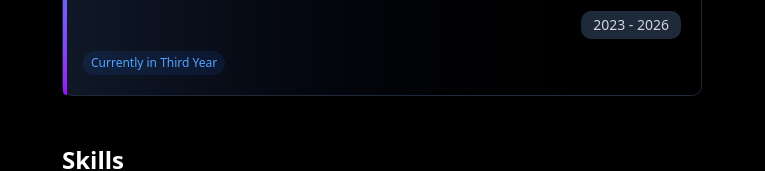
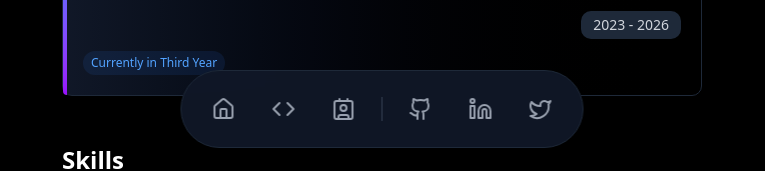
Before and after one commit to SohailShaikh7860/Portofolio, a Next.js app: page / in a window 1280 px wide. Shown: the part 636-807 px from the top of the page, without its empty margins (258-1023 px from the left). Built offline with nearby package versions, Linux system fonts and the light colour scheme.

Commit message:
added floating group buttons

```diff
--- a/app/layout.tsx
+++ b/app/layout.tsx
@@ -2,8 +2,8 @@ import type { Metadata } from "next";
 import "./globals.css";
 
 export const metadata: Metadata = {
-  title: "Create Next App",
-  description: "Generated by create next app",
+  title: "Sohail Shaikh - Full Stack Developer",
+  description: "Portfolio of Sohail Shaikh, a passionate Full Stack Developer specializing in modern web applications",
 };
 
 export default function RootLayout({
--- a/app/page.tsx
+++ b/app/page.tsx
@@ -1,7 +1,10 @@
 import HeroSection from "../components/layouts/HeroSection";
+import FloatingToolbar from "../components/layouts/FloatingToolbar";
+
 export default function Home() {
   return (
       <main className="min-h-screen bg-black pb-20">
+           <FloatingToolbar />
            <HeroSection />
       </main>
   );
--- a/components/layouts/Contact.tsx
+++ b/components/layouts/Contact.tsx
@@ -43,7 +43,7 @@ const Contact = () => {
 
   return (
     <div className="mt-16 text-center sm:mt-16 max-w-2xl mx-auto px-4">
-      <div className="inline-block rounded-lg bg-foreground px-3 py-1 text-sm sm:text-lg text-background bg-white text-black font-bold">
+      <div className="inline-block rounded-lg bg-foreground px-3 py-1 text-sm sm:text-lg text-background bg-white text-black font-bold " id="contact">
         Contact
       </div>
       <h2 className="font-bold text-white text-3xl tracking-tighter sm:text-5xl text-center mt-2">
--- /dev/null
+++ b/components/layouts/FloatingToolbar.tsx
@@ -0,0 +1,102 @@
+"use client";
+import { Home, Code,Contact, Github, Linkedin, Twitter } from "lucide-react";
+
+const FloatingToolbar = () => {
+  const scrollToSection = (id: string) => {
+    const element = document.getElementById(id);
+    element?.scrollIntoView({ behavior: "smooth" });
+  };
+
+  return (
+    <div className="fixed bottom-4 left-1/2 -translate-x-1/2 z-50">
+      <div className="flex items-center gap-1 md:gap-2 bg-gray-900/95 backdrop-blur-sm border border-gray-800 rounded-full px-3 py-2 md:px-4 md:py-3 shadow-xl">
+        <div className="relative group">
+          <button
+            onClick={() => scrollToSection("home")}
+            aria-label="Home"
+            className="p-2.5 md:p-3.5 rounded-full text-gray-400 hover:text-white hover:bg-gray-800 hover:scale-110 transition-all duration-200 focus:outline-none focus:ring-2 focus:ring-blue-500 focus:ring-offset-2 focus:ring-offset-gray-900"
+          >
+            <Home className="w-5 h-5 md:w-6 md:h-6" />
+          </button>
+          <span className="absolute bottom-full left-1/2 -translate-x-1/2 mb-2 px-2 py-1 bg-gray-800 text-white text-xs rounded whitespace-nowrap invisible opacity-0 group-hover:visible group-hover:opacity-100 group-hover:-translate-y-1 transition-all duration-200 pointer-events-none">
+            Home
+          </span>
+        </div>
+
+        <div className="relative group">
+          <button
+            onClick={() => scrollToSection("projects")}
+            aria-label="Projects"
+            className="p-2.5 md:p-3.5 rounded-full text-gray-400 hover:text-white hover:bg-gray-800 hover:scale-110 transition-all duration-200 focus:outline-none focus:ring-2 focus:ring-blue-500 focus:ring-offset-2 focus:ring-offset-gray-900"
+          >
+            <Code className="w-5 h-5 md:w-6 md:h-6" />
+          </button>
+          <span className="absolute bottom-full left-1/2 -translate-x-1/2 mb-2 px-2 py-1 bg-gray-800 text-white text-xs rounded whitespace-nowrap invisible opacity-0 group-hover:visible group-hover:opacity-100 group-hover:-translate-y-1 transition-all duration-200 pointer-events-none">
+            Projects
+          </span>
+        </div>
+        <div className="relative group">
+          <button
+            onClick={() => scrollToSection("contact")}
+            aria-label="Projects"
+            className="p-2.5 md:p-3.5 rounded-full text-gray-400 hover:text-white hover:bg-gray-800 hover:scale-110 transition-all duration-200 focus:outline-none focus:ring-2 focus:ring-blue-500 focus:ring-offset-2 focus:ring-offset-gray-900"
+          >
+            <Contact className="w-5 h-5 md:w-6 md:h-6" />
+          </button>
+          <span className="absolute bottom-full left-1/2 -translate-x-1/2 mb-2 px-2 py-1 bg-gray-800 text-white text-xs rounded whitespace-nowrap invisible opacity-0 group-hover:visible group-hover:opacity-100 group-hover:-translate-y-1 transition-all duration-200 pointer-events-none">
+            Contact
+          </span>
+        </div>
+
+        <div className="w-px h-6 bg-gray-700 mx-1" />
+
+        <div className="relative group">
+          <a
+            href="https://github.com/sohailshaikh7860"
+            target="_blank"
+            rel="noopener noreferrer"
+            aria-label="GitHub"
+            className="block p-2.5 md:p-3.5 rounded-full text-gray-400 hover:text-white hover:bg-gray-800 hover:scale-110 transition-all duration-200 focus:outline-none focus:ring-2 focus:ring-blue-500 focus:ring-offset-2 focus:ring-offset-gray-900"
+          >
+            <Github className="w-5 h-5 md:w-6 md:h-6" />
+          </a>
+          <span className="absolute bottom-full left-1/2 -translate-x-1/2 mb-2 px-2 py-1 bg-gray-800 text-white text-xs rounded whitespace-nowrap invisible opacity-0 group-hover:visible group-hover:opacity-100 group-hover:-translate-y-1 transition-all duration-200 pointer-events-none">
+            GitHub
+          </span>
+        </div>
+
+        <div className="relative group">
+          <a
+            href="https://linkedin.com/in/sohailshaikh786"
+            target="_blank"
+            rel="noopener noreferrer"
+            aria-label="LinkedIn"
+            className="block p-2.5 md:p-3.5 rounded-full text-gray-400 hover:text-white hover:bg-gray-800 hover:scale-110 transition-all duration-200 focus:outline-none focus:ring-2 focus:ring-blue-500 focus:ring-offset-2 focus:ring-offset-gray-900"
+          >
+            <Linkedin className="w-5 h-5 md:w-6 md:h-6" />
+          </a>
+          <span className="absolute bottom-full left-1/2 -translate-x-1/2 mb-2 px-2 py-1 bg-gray-800 text-white text-xs rounded whitespace-nowrap invisible opacity-0 group-hover:visible group-hover:opacity-100 group-hover:-translate-y-1 transition-all duration-200 pointer-events-none">
+            LinkedIn
+          </span>
+        </div>
+
+        <div className="relative group">
+          <a
+            href="https://twitter.com/Sohaildevs"
+            target="_blank"
+            rel="noopener noreferrer"
+            aria-label="X"
+            className="block p-2.5 md:p-3.5 rounded-full text-gray-400 hover:text-white hover:bg-gray-800 hover:scale-110 transition-all duration-200 focus:outline-none focus:ring-2 focus:ring-blue-500 focus:ring-offset-2 focus:ring-offset-gray-900"
+          >
+            <Twitter className="w-5 h-5 md:w-6 md:h-6" />
+          </a>
+          <span className="absolute bottom-full left-1/2 -translate-x-1/2 mb-2 px-2 py-1 bg-gray-800 text-white text-xs rounded whitespace-nowrap invisible opacity-0 group-hover:visible group-hover:opacity-100 group-hover:-translate-y-1 transition-all duration-200 pointer-events-none">
+            X
+          </span>
+        </div>
+      </div>
+    </div>
+  );
+};
+
+export default FloatingToolbar;
--- a/components/layouts/HeroSection.tsx
+++ b/components/layouts/HeroSection.tsx
@@ -93,7 +93,7 @@ const HeroSection = () => {
           ))}
         </div>
 
-        <div className="mt-14 text-center sm:mt-16 max-w-7xl mx-auto">
+        <div className="mt-14 text-center sm:mt-16 max-w-7xl mx-auto" id="projects">
           <div className="inline-block rounded-lg bg-foreground px-3 py-1 text-sm sm:text-lg text-background bg-white text-black font-bold">
             Projects
           </div>
```
